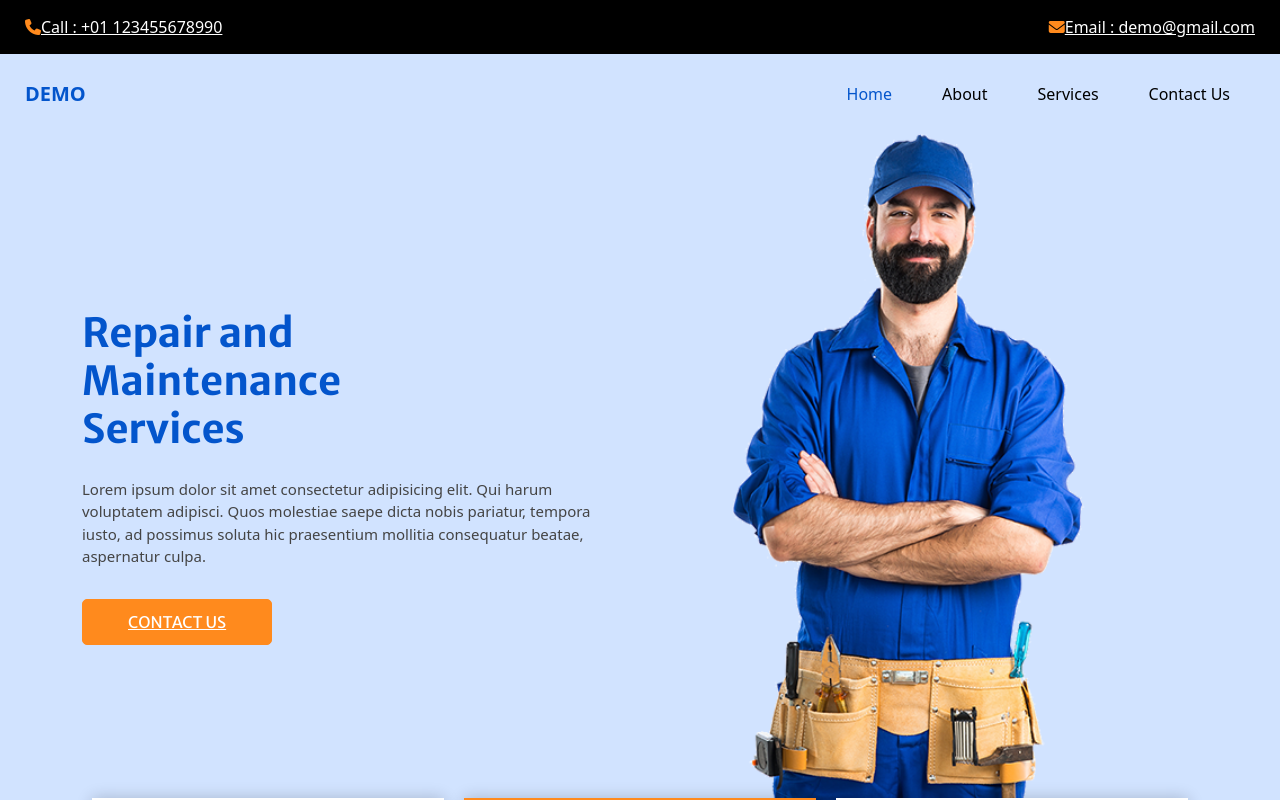
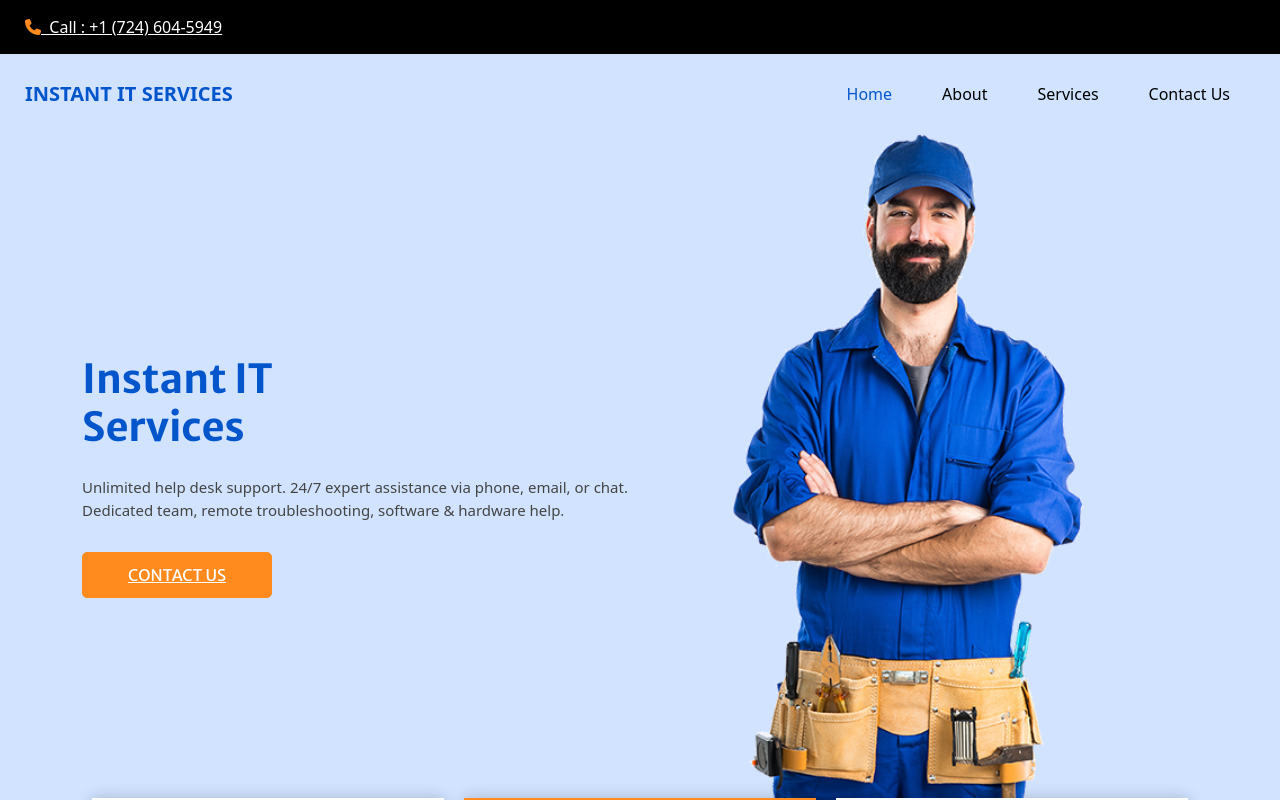
Before and after one commit to dharmendra022/14rg, a React (Create React App) app: page / in a window 1280 px wide. Shown: the top 800 px of the page. Built offline with nearby package versions, Linux system fonts and the light colour scheme.

Commit message:
-name replace

```diff
--- a/public/index.html
+++ b/public/index.html
@@ -5,10 +5,7 @@
     <link rel="icon" href="%PUBLIC_URL%/favicon.ico" />
     <meta name="viewport" content="width=device-width, initial-scale=1" />
     <meta name="theme-color" content="#000000" />
-    <meta
-      name="description"
-      content="Web site created using create-react-app"
-    />
+    <meta name="google-site-verification" content="2oLFQwa9eg6zq4okAwqYnuGLRo3694wMKnXwCQEJUXI" />
     <link rel="apple-touch-icon" href="%PUBLIC_URL%/logo192.png" />
 
     <link rel="stylesheet" type="text/css" href="https://cdnjs.cloudflare.com/ajax/libs/OwlCarousel2/2.3.4/assets/owl.carousel.min.css" />
@@ -28,7 +25,7 @@
       work correctly both with client-side routing and a non-root public URL.
       Learn how to configure a non-root public URL by running `npm run build`.
     -->
-    <title>React App</title>
+    <title>Instant IT services</title>
   </head>
   <body>
     <noscript>You need to enable JavaScript to run this app.</noscript>
--- a/src/components/Home.js
+++ b/src/components/Home.js
@@ -17,13 +17,13 @@ const Home = () => {
                                 <a href="/home">
                                     <i class="fa fa-phone" aria-hidden="true"></i>
                                     <span>
-                                        Call : +01 123455678990
+                                    &nbsp;  Call : +1 (724) 604-5949
                                     </span>
                                 </a>
                                 <a href="/home">
-                                    <i class="fa fa-envelope" aria-hidden="true"></i>
+                                    {/* <i class="fa fa-envelope" aria-hidden="true"></i> */}
                                     <span>
-                                        Email : demo@gmail.com
+                                        {/* Email : demo@gmail.com */}
                                     </span>
                                 </a>
                             </div>
@@ -34,7 +34,7 @@ const Home = () => {
                             <nav class="navbar navbar-expand-lg custom_nav-container ">
                                 <a class="navbar-brand" href="index.html">
                                     <span>
-                                        Demo
+                                    Instant IT services
                                     </span>
                                 </a>
                                 <button class="navbar-toggler" type="button" data-toggle="collapse" data-target="#navbarSupportedContent" aria-controls="navbarSupportedContent" aria-expanded="false" aria-label="Toggle navigation">
@@ -69,12 +69,11 @@ const Home = () => {
                             <div class="col-md-6 ">
                                 <div class="detail-box">
                                     <h1>
-                                        Repair and <br />
-                                        Maintenance <br />
-                                        Services
+                                    Instant IT  <br />
+                                    Services <br />
                                     </h1>
                                     <p>
-                                        Lorem ipsum dolor sit amet consectetur adipisicing elit. Qui harum voluptatem adipisci. Quos molestiae saepe dicta nobis pariatur, tempora iusto, ad possimus soluta hic praesentium mollitia consequatur beatae, aspernatur culpa.
+                                    Unlimited help desk support. 24/7 expert assistance via phone, email, or chat. Dedicated team, remote troubleshooting, software & hardware help.
                                     </p>
                                     <a href="/home">
                                         Contact Us
```
